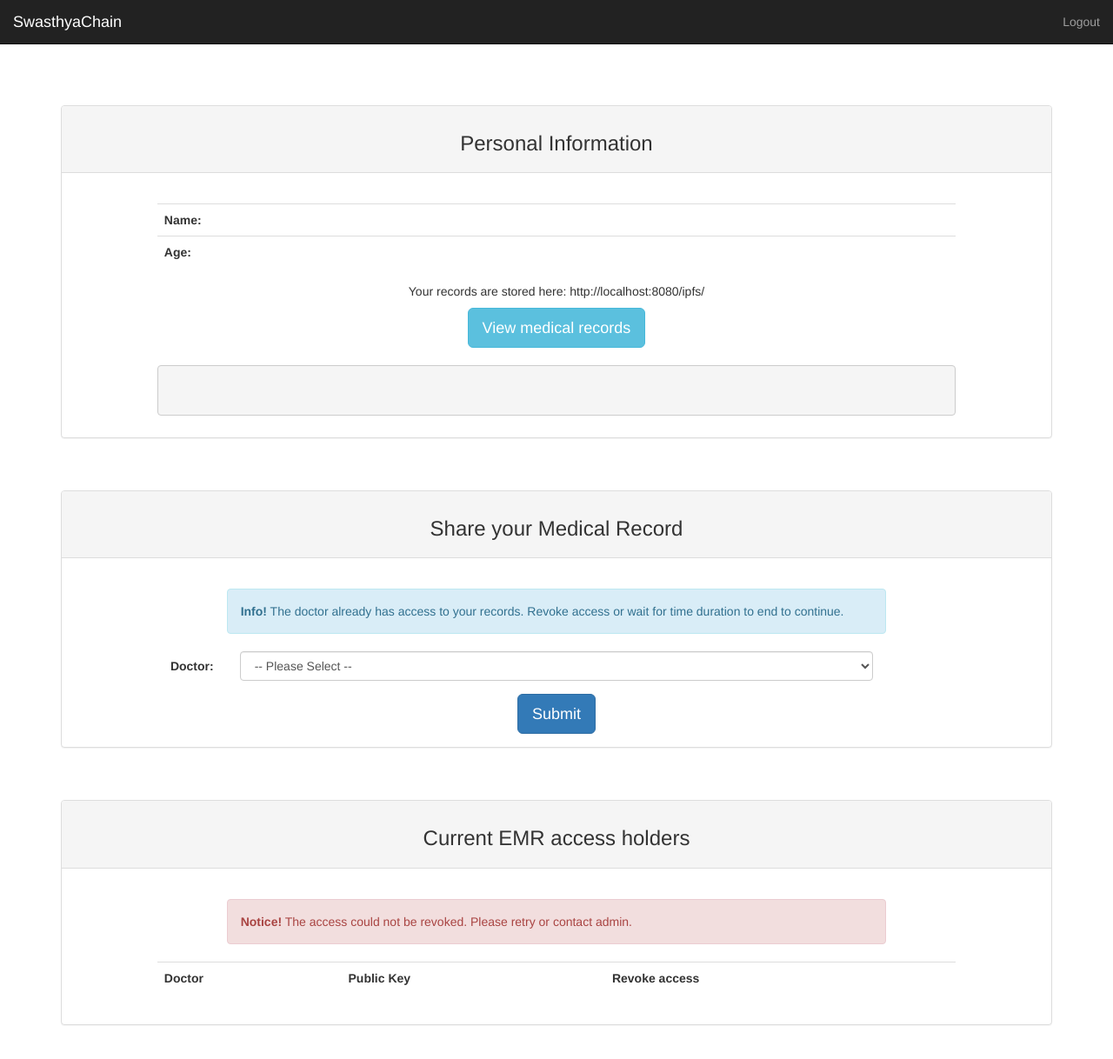
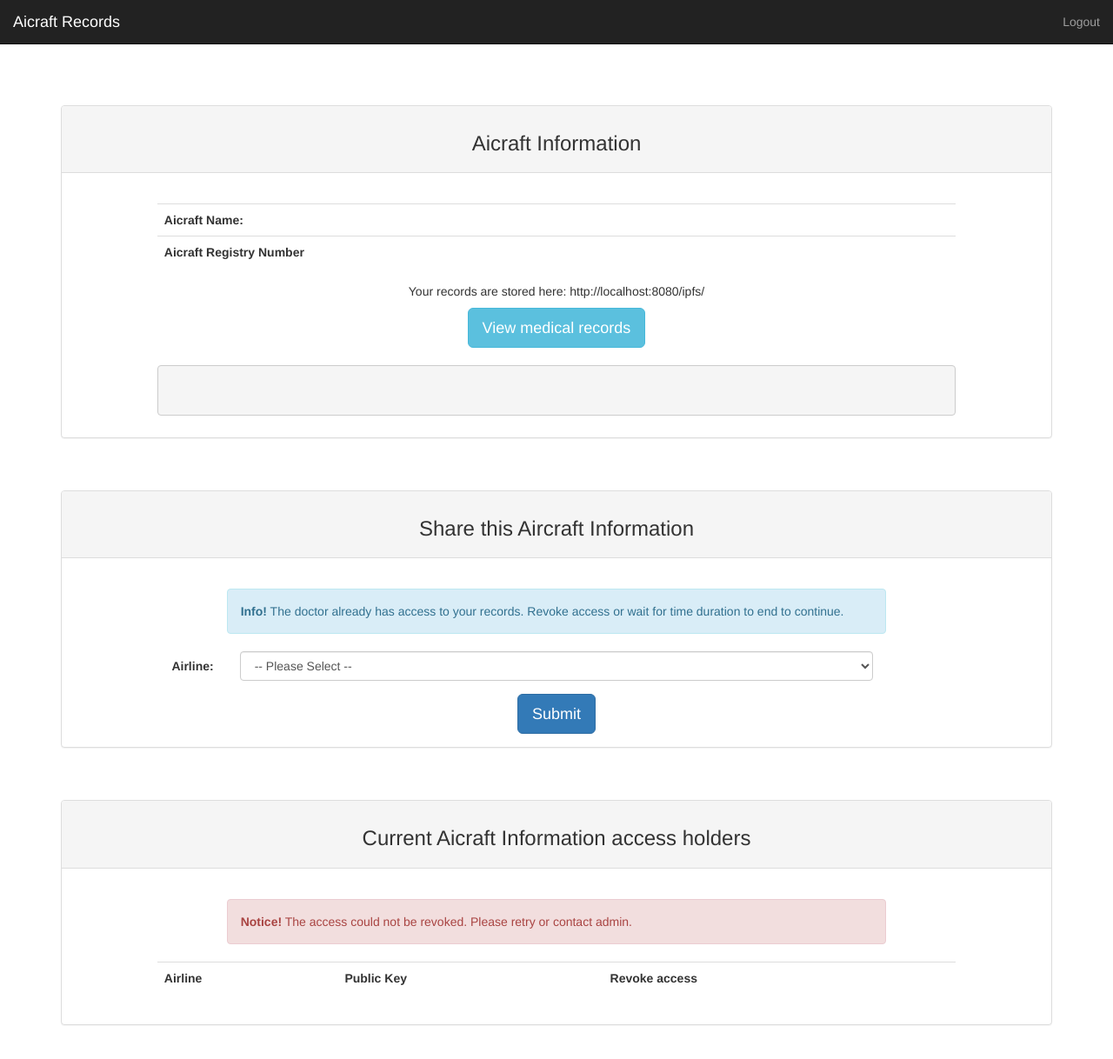
Before and after one commit to Jonathanmoses195/aviationrecordsgithubtest, a website: page src/patient.html in a window 1280 px wide. Shown: the whole page at 87% size. Drawn offline with Linux system fonts and the light colour scheme.

```diff
--- a/src/patient.html
+++ b/src/patient.html
@@ -9,7 +9,7 @@
     <meta name="description" content="">
     <meta name="author" content="">
 
-    <title>SwasthyaChain</title>
+    <title>Airline Records</title>
 
     <!-- Bootstrap Core CSS -->
     <link href="css/bootstrap.min.css" rel="stylesheet">
@@ -89,7 +89,7 @@
                         <span class="icon-bar"></span>
                         <span class="icon-bar"></span>
                     </button>
-                    <a class="navbar-brand" href="#">SwasthyaChain</a>
+                    <a class="navbar-brand" href="#">Aicraft Records</a>
                 </div>
                 <!-- Collect the nav links, forms, and other content for toggling -->
                 <div class="collapse navbar-collapse" id="bs-example-navbar-collapse-1">
@@ -107,18 +107,18 @@
         <div class="container">
             <div class="panel panel-default">
                 <div class="panel-heading">
-                    <h3 class="text-center">Personal Information</h3>
+                    <h3 class="text-center">Aicraft Information</h3>
                 </div>
                 <div class="panel-body">
                     <div class="row">
                         <div class="col-sm-offset-1 col-sm-10">
                             <table class="table">
                                 <tr>
-                                    <th>Name:</th>
+                                    <th>Aicraft Name:</th>
                                     <td id="name"></td>
                                 </tr>
                                 <tr>
-                                    <th>Age:</th>
+                                    <th>Aicraft Registry Number</th>
                                     <td id="age"></td>
                                 </tr>
                             </table>
@@ -140,7 +140,7 @@
 
             <div class="panel panel-default">
                 <div class="panel-heading">
-                    <h3 class="text-center">Share your Medical Record</h3>
+                    <h3 class="text-center">Share this Aircraft Information</h3>
                 </div>
                 <div class="panel-body">
                     <div class="row">
@@ -152,7 +152,7 @@
 
                     <form class="form-horizontal" action="/action_page.php">
                         <div class="form-group">
-                            <label for="permitDoctorList" class="control-label col-sm-2">Doctor:</label>
+                            <label for="permitDoctorList" class="control-label col-sm-2">Airline:</label>
                             <div class="col-sm-8">
                                 <select class="form-control" id="permitDoctorList">
                                     <option selected disabled>-- Please Select --</option>
@@ -168,7 +168,7 @@
 
             <div class="panel panel-default">
                 <div class="panel-heading">
-                    <h3 class="text-center">Current EMR access holders</h3>
+                    <h3 class="text-center">Current Aicraft Information access holders</h3>
                 </div>
                 <div class="panel-body">
                     <div class="row">
@@ -180,7 +180,7 @@
                         <div class="col-sm-offset-1 col-sm-10">
                             <table id="accessDoc" class="table table-hover">
                                 <tr>
-                                    <th>Doctor</th>
+                                    <th>Airline</th>
                                     <th class="publicKeyDoctor">Public Key</th>
                                     <th>Revoke access</th>
                                 </tr>
@@ -310,7 +310,7 @@
                 console.error(error);
         });
 
-        // print out the doctors who have access
+        // print out the Airlines who have access
         var doctorAddressList = 0;
         contractInstance.get_accessed_doctorlist_for_patient(key, {gas: 1000000}, function(error, result){
             if(!error){
```
